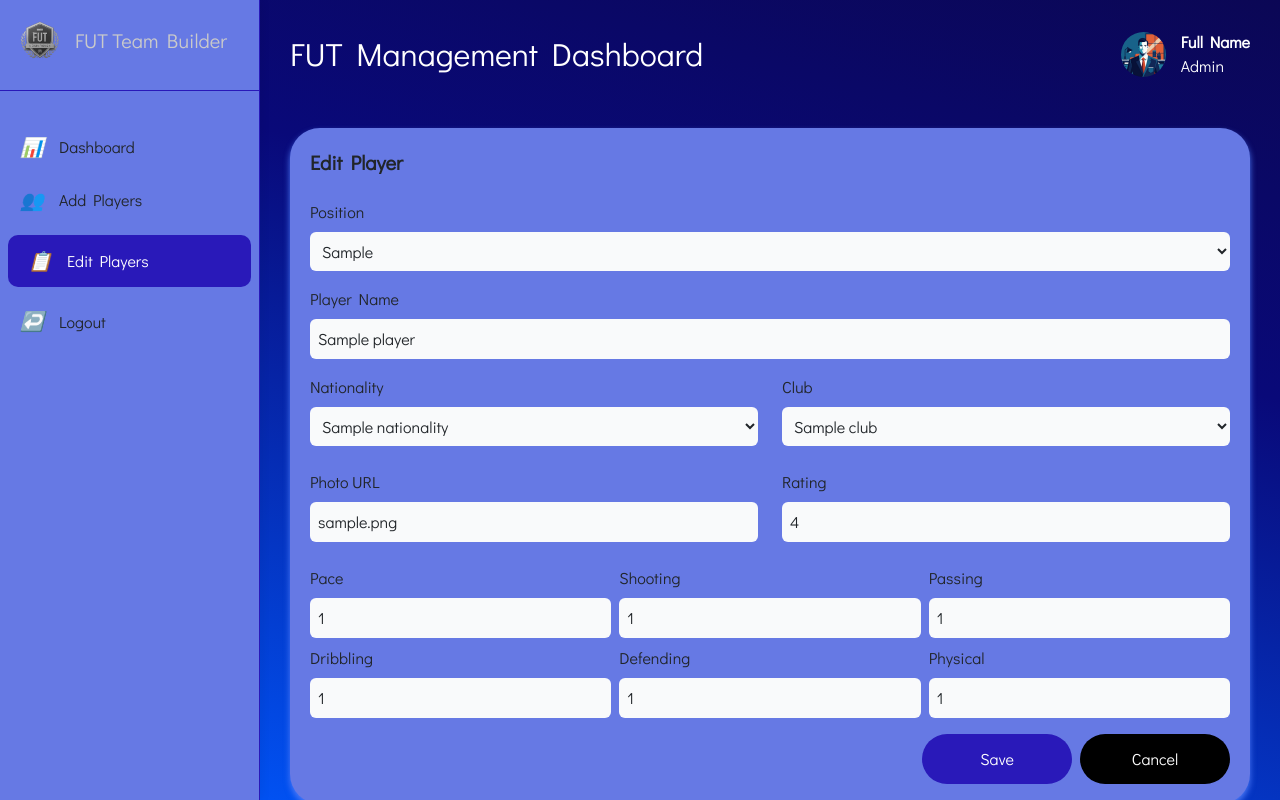
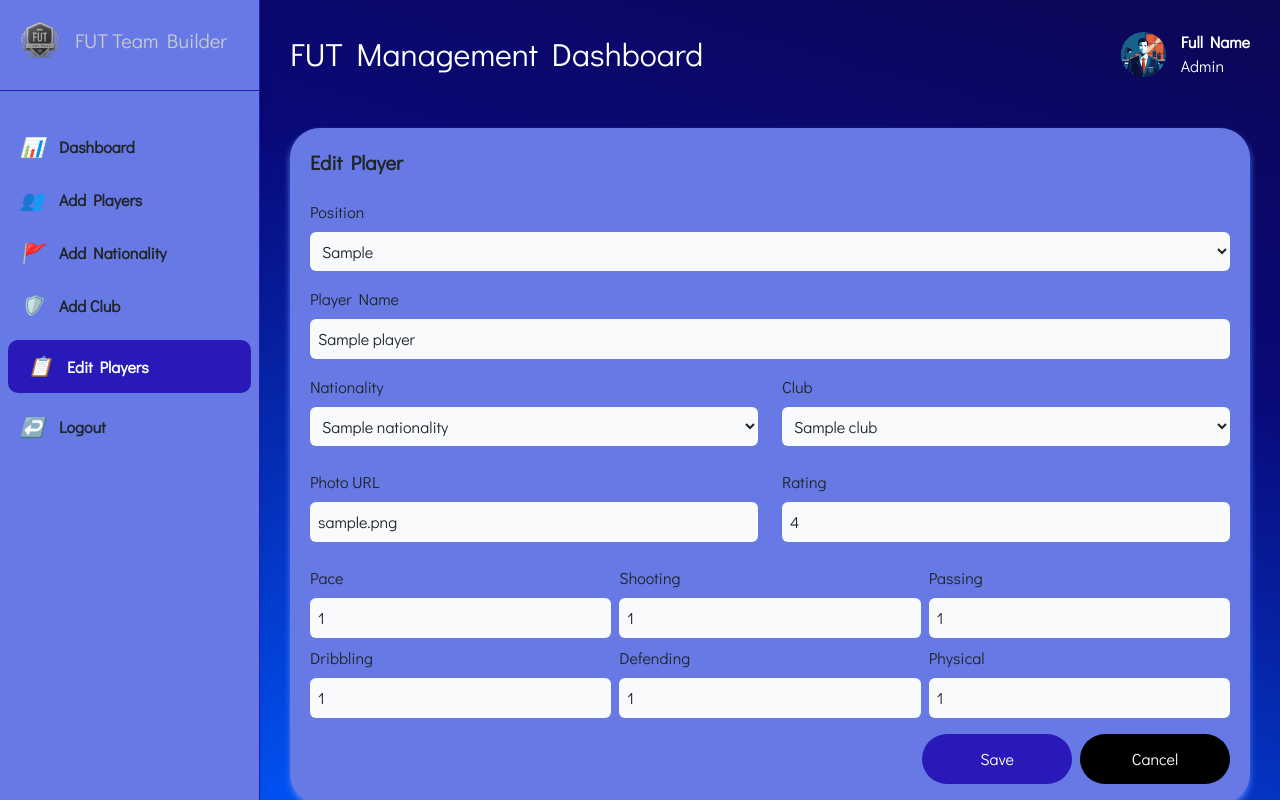
Before and after one commit to YassineElHassani/FUT-Champions-Backend-Content-Manager, a PHP site: page /editing.php?id=1 in a window 1280 px wide. Run offline with PHP 8.4, Linux system fonts and the light colour scheme; tables that the repository leaves empty hold one stand-in row (values such as "Sample post"); some libraries are stand-ins or nearby versions.

Commit message:
Finishing the file allows you to edit on players info

```diff
--- a/editing.php
+++ b/editing.php
@@ -1,5 +1,5 @@
 <?php
-require_once './config/db_connection.php';
+include './config/db_connection.php';
 
 $successMessage = "";
 
@@ -57,10 +57,12 @@ if (isset($_GET['id']) && !empty($_GET['id'])) {
             <h2>FUT Team Builder</h2>
         </div>
         <nav class="sidebarMenu">
-            <a href="dashboard.php"><i>📊</i> Dashboard</a>
-            <a href="addPlayers.php"><i>👥</i> Add Players</a>
-            <a href="editPlayers.php" class="active"><i>📋</i> Edit Players</a>
-            <a href="logout.php"><i>↩️</i> Logout</a>
+            <a href="dashboard.php"><i>📊</i><b>Dashboard</b></a>
+            <a href="addPlayers.php"><i>👥</i><b>Add Players</b></a>
+            <a href="addNationality.php"><i>🚩</i><b>Add Nationality</b></a>
+            <a href="addClub.php"><i>🛡️</i><b>Add Club</b></a>
+            <a href="editPlayers.php" class="active"><i>📋</i><b>Edit Players</b></a>
+            <a href="logout.php"><i>↩️</i><b>Logout</b></a>
         </nav>
     </aside>
 
@@ -75,7 +77,7 @@ if (isset($_GET['id']) && !empty($_GET['id'])) {
                 </div>
             </div>
         </header>
-        <section id="addPlayer" class="addPlayer">
+        <section id="editPlayers" class="addPlayer">
             <form id="playerForm" class="space-y-4" action="./updatePlayer.php" method="POST" enctype="multipart/form-data">
                 <h2 class="text-xl font-bold mb-4">Edit Player</h2>
 
```
